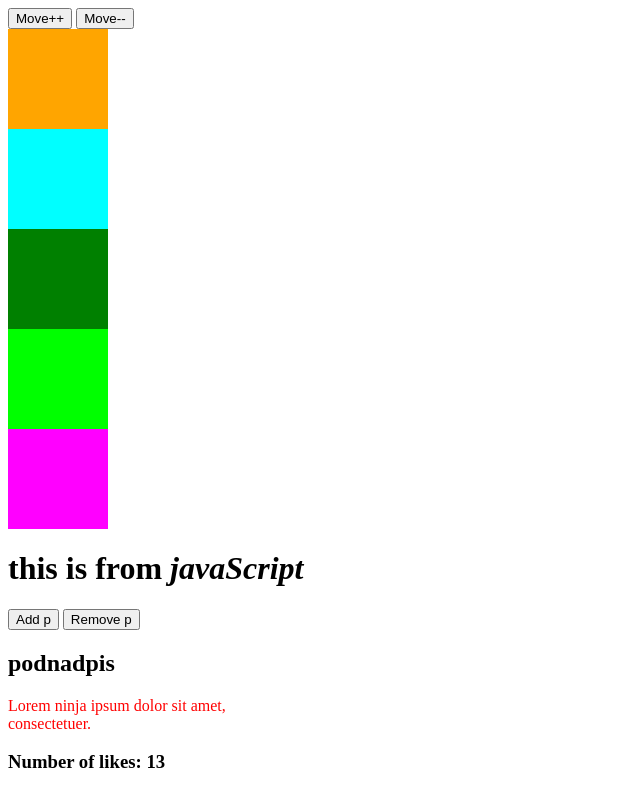
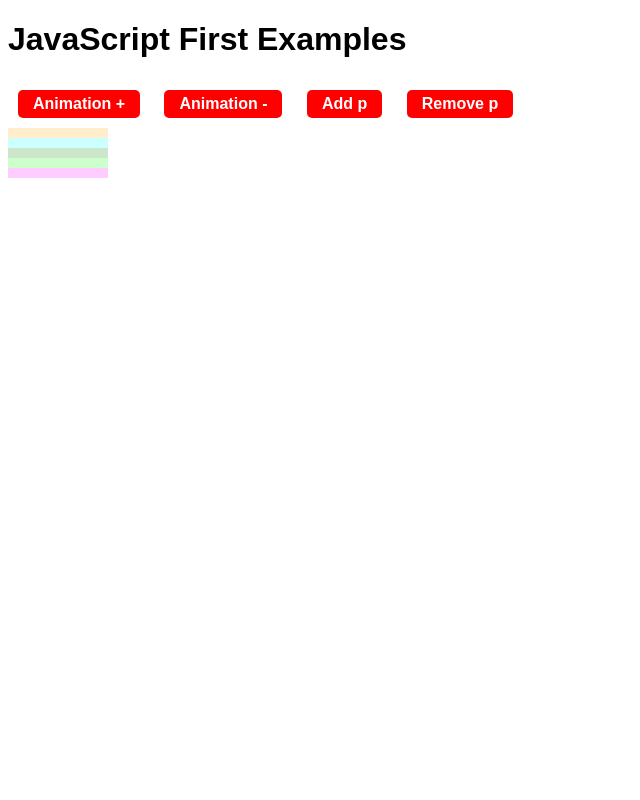
Before and after one commit to lukas-wana/Day11-js-examples, a plain HTML site: page index.html in a window 1280 px wide. Shown: the whole page, without its empty margins (0-640 px from the left). Drawn offline with nearby package versions, Linux system fonts and the light colour scheme.

Commit message:
cultivation

```diff
--- a/index.html
+++ b/index.html
@@ -7,19 +7,18 @@
   <title>JavaScript </title>
 </head>
 <body>
-  <button id="like">Move++</button>
-  <button id="dontlike">Move--</button>
-  <section>
-    <div id="box-container"></div>
-  </section>
-  <h1>JavaScript Material Examples</h1>
+  <h1>JavaScript First Examples</h1>
+  <button id="like">Animation +</button>
+  <button id="dontlike">Animation -</button>
   <button id="add">Add p</button>
   <button id="remove">Remove p</button>
-  <h2>podnadpis </h2>
-  <main>
-    <p>Lorem ninja ipsum dolor sit amet, consectetuer.</p>
-  </main>
-  <h3>Number of likes: <span>13</span></h3>
+  <section>
+    <div id="box-container">
+      <main id="p">
+      </main>
+    </div>
+  </section>
+
 
   <script src="https://code.jquery.com/jquery-3.5.0.min.js"></script>
   <script src="scripts.js"></script>
--- a/scripts.js
+++ b/scripts.js
@@ -17,7 +17,7 @@ let person = {
 //replace text in HTML
 //$('h1').text('this is from javaScript');
 
-$('h1').html('this is from <em> javaScript </em>');
+// $('h1').html('this is from <em> javaScript </em>');
 
 // add
 $('h2').toggleClass('blue');
@@ -39,17 +39,25 @@ function myLittleFunction() {
 //start function in line
 // myLittleFunction();
 
+function addLikeFunction() {
+  $("p")
+  .animate({width: "100%"})
+}
 
+function LikeFunction() {
+  $("p")
+    .animate({width: "0px"})
+}
 
 
 function addLikeFunction() {
   $(".box")
-  .animate({width: "300px"})
+  .animate({width: "100%"})
 }
 
 function LikeFunction() {
   $(".box")
-  .animate({width: "1px"})
+    .animate({width: "0px"})
 }
 
 $('#like').click(addLikeFunction);
--- a/style.css
+++ b/style.css
@@ -1,17 +1,32 @@
+body {
+  font-family: Arial, Helvetica, sans-serif;
+}
+
 p {
   color: red;
-  width: 250px;
-}
+  top: 105px;
+  z-index: 1;
+  width: 96%;
+  }
 
 .blue {
   background-color: rgb(166, 166, 223);
 }
 
 .box {
-  height: 100px;
+  height: 10px;
   width: 100px;
+  z-index: 2;
+  opacity: .2;
 }
 
-.section {
-
+button {
+  background-color: red;
+  color: white;
+  border-radius: 5px;
+  border: 0;
+  font-size: 16px;
+  font-weight: bold;
+  margin: 10px;
+  padding: 5px 15px 5px 15px;
 }
```
